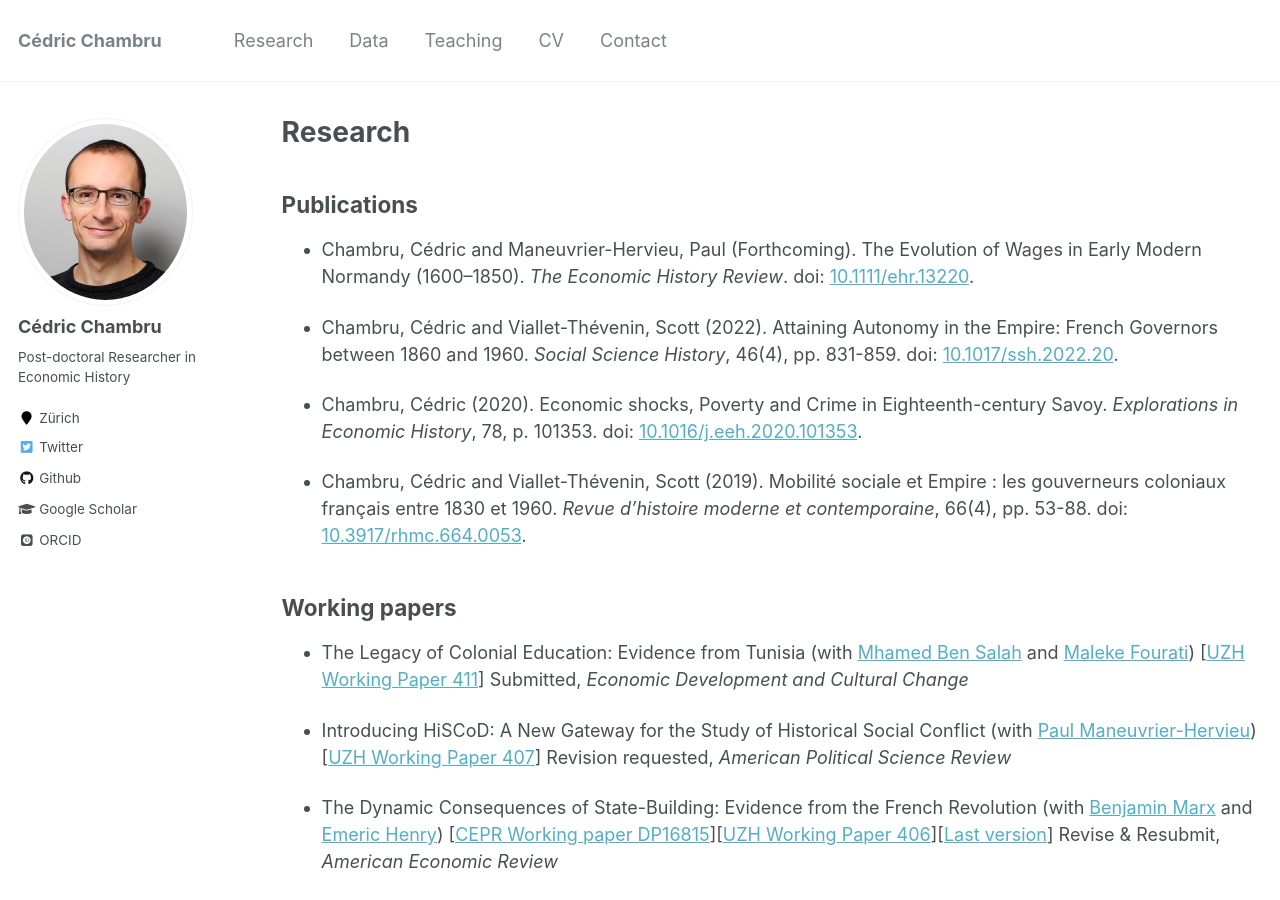
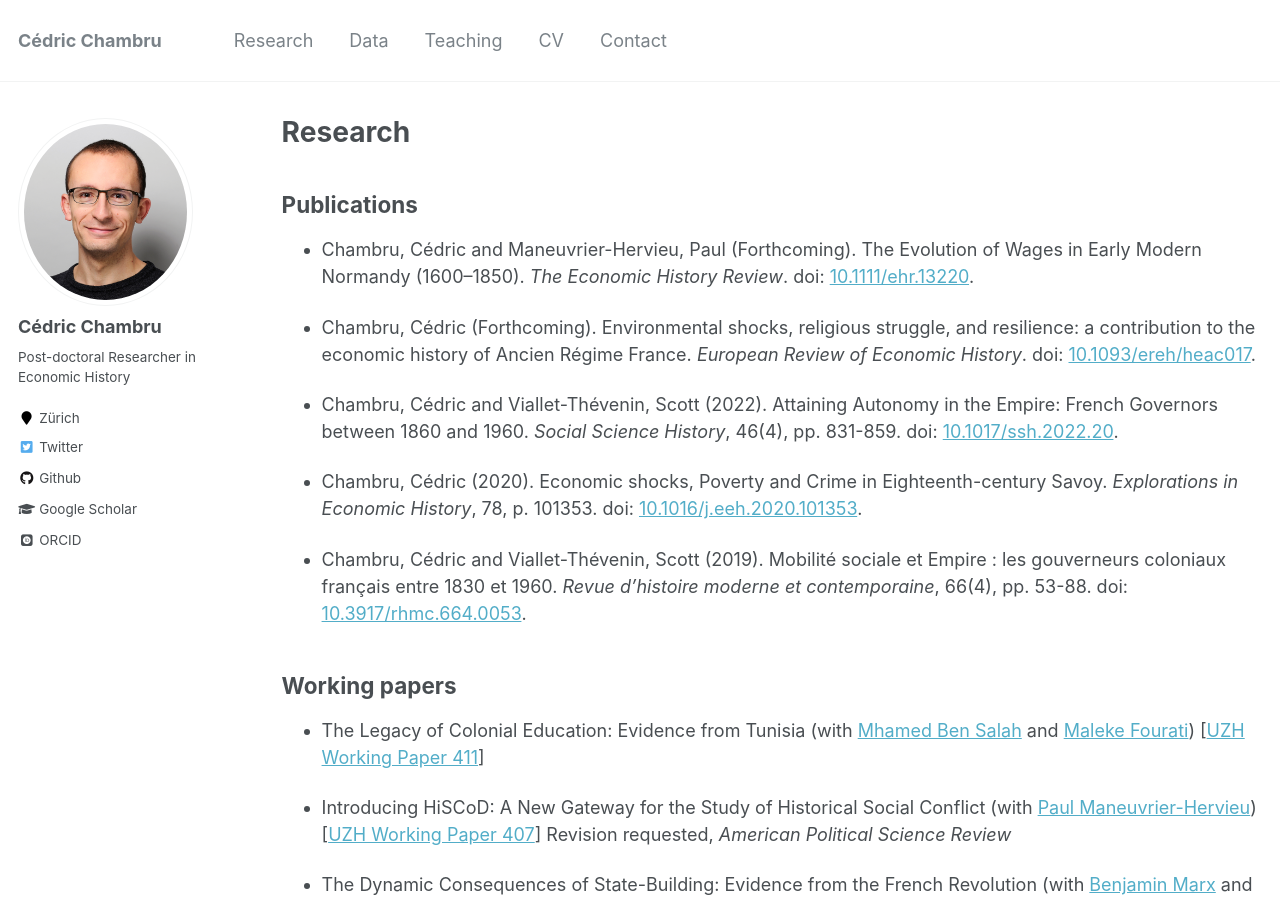
Before and after one commit to CedricChambru/CedricChambru.github.io, a Jekyll site: the page built from _pages/research.md, in a window 1280 px wide and 900 px high. Built offline with Jekyll 4.4.1, drawn with Linux system fonts in a browser that asks for light colours; some web fonts are replaced.

Commit message:
Update research.md

```diff
--- a/_pages/research.md
+++ b/_pages/research.md
@@ -12,6 +12,8 @@ redirect_from:
 
 * Chambru, Cédric and Maneuvrier-Hervieu, Paul (Forthcoming). The Evolution of Wages in Early Modern Normandy (1600–1850). *The Economic History Review*.  doi: [10.1111/ehr.13220](https://doi.org/10.1111/ehr.13220).
 
+* Chambru, Cédric (Forthcoming). Environmental shocks, religious struggle, and resilience: a contribution to the economic history of Ancien Régime France. *European Review of Economic History*.  doi: [10.1093/ereh/heac017](https://doi.org/10.1093/ereh/heac017).
+
 * Chambru, Cédric and Viallet-Thévenin, Scott (2022). Attaining Autonomy in the Empire: French Governors between 1860 and 1960. *Social Science History*, 46(4), pp. 831-859. doi: [10.1017/ssh.2022.20](https://doi.org/10.1017/ssh.2022.20).
 
 * Chambru, Cédric (2020). Economic shocks, Poverty and Crime in Eighteenth-century Savoy. *Explorations in Economic History*, 78, p. 101353. doi: [10.1016/j.eeh.2020.101353](https://doi.org/10.1016/j.eeh.2020.101353).
@@ -20,7 +22,7 @@ redirect_from:
 
 ## Working papers
 
-* The Legacy of Colonial Education: Evidence from Tunisia (with [Mhamed Ben Salah](https://mhamedbensalah.github.io) and [Maleke Fourati](https://sites.google.com/view/malekefourati)) [[UZH Working Paper 411](https://doi.org/10.5167/uzh-218541)] Submitted, *Economic Development and Cultural Change*
+* The Legacy of Colonial Education: Evidence from Tunisia (with [Mhamed Ben Salah](https://mhamedbensalah.github.io) and [Maleke Fourati](https://sites.google.com/view/malekefourati)) [[UZH Working Paper 411](https://doi.org/10.5167/uzh-218541)]
 
 * Introducing HiSCoD: A New Gateway for the Study of Historical Social Conflict (with [Paul Maneuvrier-Hervieu](https://paulmaneuvrierhervieu.github.io)) [[UZH Working Paper 407](https://doi.org/10.5167/uzh-217109)] Revision requested, *American Political Science Review*
 
```
